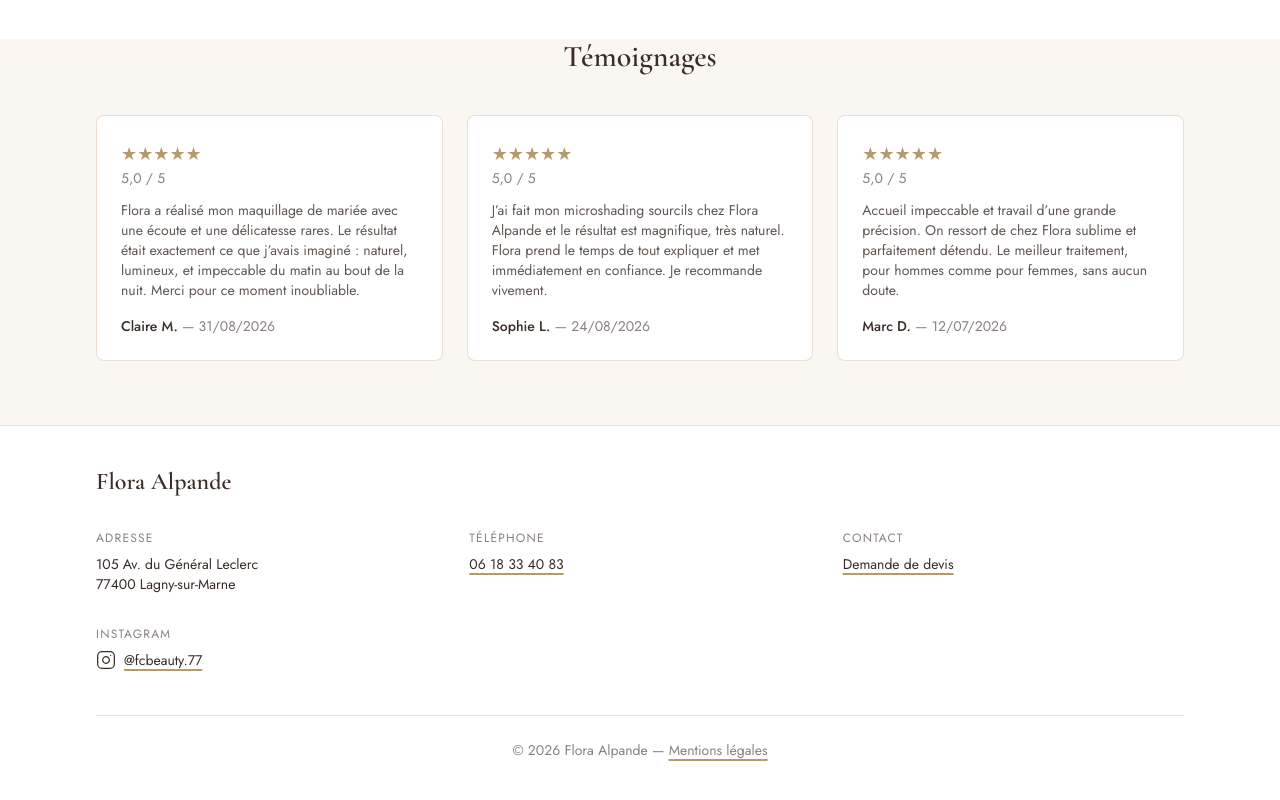
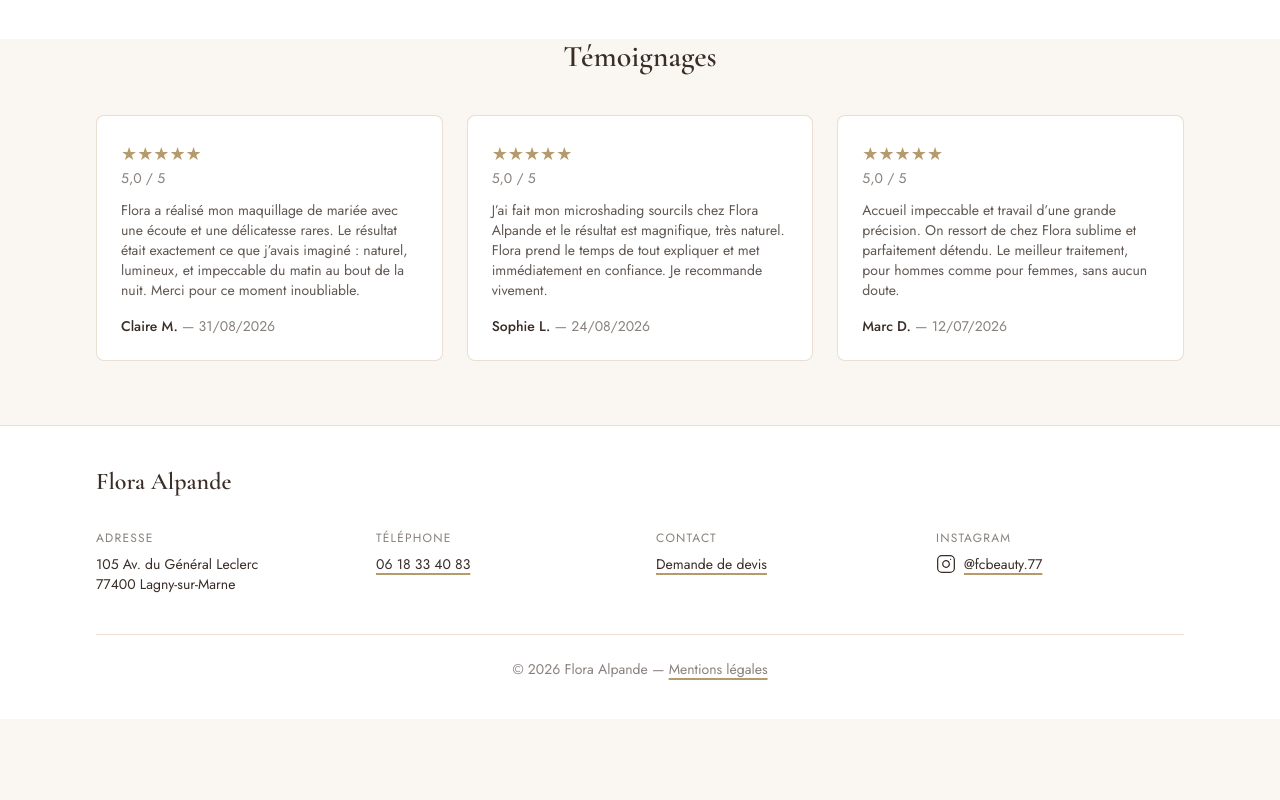
Before and after one commit to shinsekai/fcbeauty, a React (Vite) app: page /#/ in a window 1280 px wide. Shown: the part 2828-3628 px from the top of the page. After the commit the page ends 3547 px from the top, so only its background shows below. Built offline with nearby package versions, Linux system fonts and the light colour scheme.

Commit message:
(fix): restore four-column footer so Instagram aligns on one row

```diff
--- a/src/components/Footer.tsx
+++ b/src/components/Footer.tsx
@@ -16,7 +16,7 @@ export default function Footer() {
           Flora Alpande
         </p>
 
-        <div className="mt-8 flex flex-col gap-8 text-sm text-espresso sm:grid sm:grid-cols-2 lg:grid-cols-3">
+        <div className="mt-8 flex flex-col gap-8 text-sm text-espresso sm:grid sm:grid-cols-2 lg:grid-cols-4">
           <div>
             <p className={LABEL_CLASSES}>Adresse</p>
             <address className="mt-2 not-italic">
```
